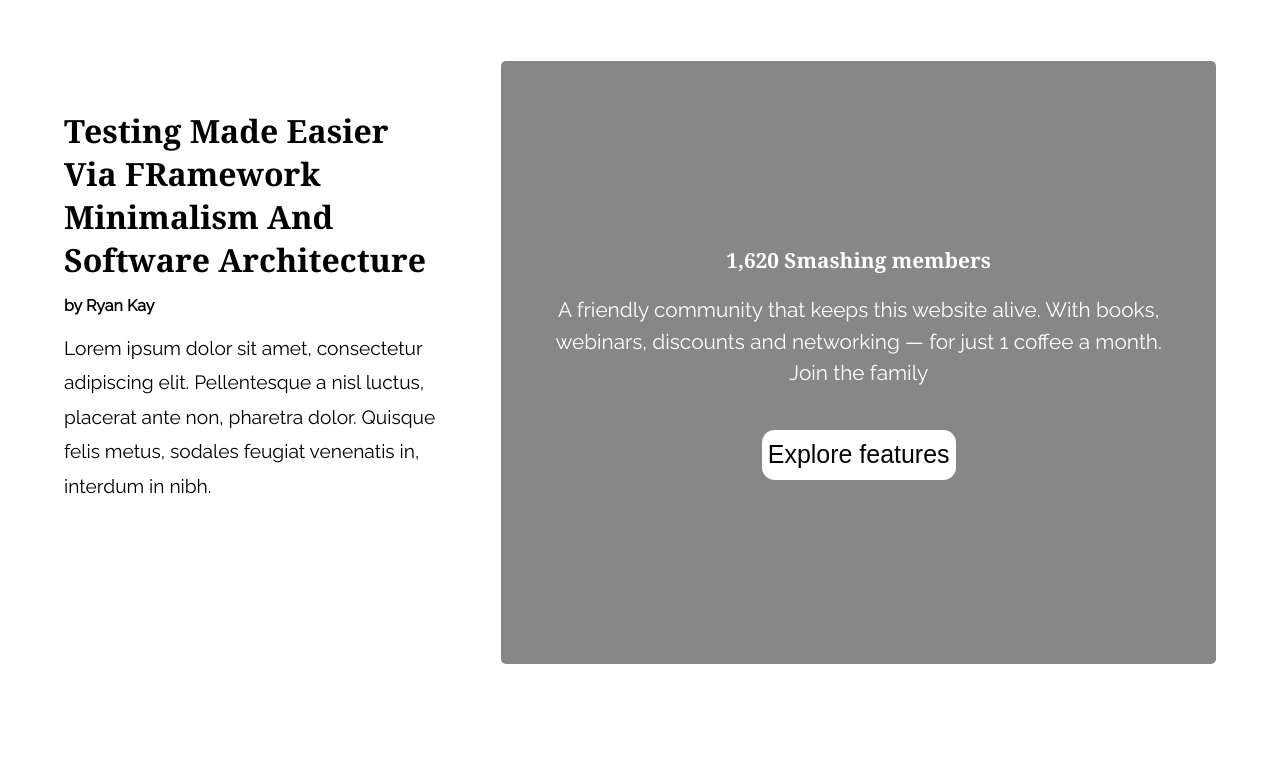
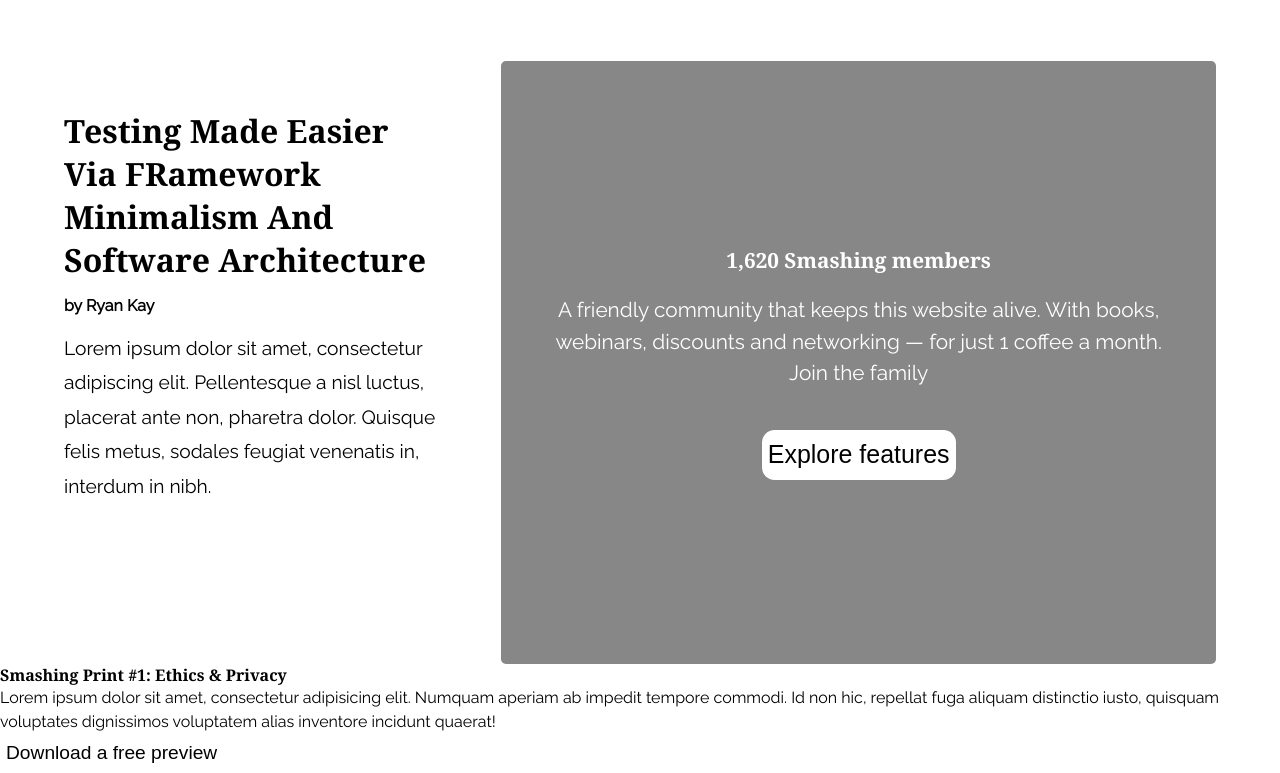
Before and after one commit to adaorachi/smashing-magazine, a plain HTML site: page index.html in a window 1280 px wide. Shown: the part 3208-3981 px from the top of the page. Before the commit the page ends 3872 px from the top, so only its background shows below. Drawn offline with Linux system fonts and the light colour scheme.

Commit message:
added contents to HTML section three

```diff
--- a/css/main.css
+++ b/css/main.css
@@ -193,6 +193,14 @@ p {
   margin: 0 0 4em;
 }
 
+[class*="section"] button {
+  background-color: #fff;
+  height: 2em;
+  border: none;
+  font-size: 1.2em;
+  border-radius: 0.5em;
+}
+
 /* Navigation Bar */
 
 nav.navbar .navbar-nav {
@@ -227,6 +235,8 @@ nav.navbar .navbar-nav {
 }
 
 /* Main */
+
+/* Section-one */
 
 .article-container {
   position: relative;
@@ -296,7 +306,8 @@ nav.navbar .navbar-nav {
   margin-right: 2em;
 }
 
-/* section two */
+/* Section two */
+
 .section-articles .article-grid {
   padding: 3em 0;
 }
@@ -328,14 +339,6 @@ nav.navbar .navbar-nav {
   align-items: center;
 }
 
-[class*="section"] button {
-  background-color: #fff;
-  height: 2em;
-  border: none;
-  font-size: 1.2em;
-  border-radius: 0.5em;
-}
-
 .sponsor-page {
   background-color: #adadad;
   padding: 2em;
--- a/index.html
+++ b/index.html
@@ -264,6 +264,22 @@
             </div>
           </section>
 
+          <section class="section section-three">
+            <div class="smashing-print">
+              <div class="content">
+                <header>
+                <h2>Smashing Print #1: Ethics & Privacy</h2>
+              </header>
+                <div class="content-body">
+                <p>Lorem ipsum dolor sit amet, consectetur adipisicing elit. Numquam aperiam ab impedit tempore commodi. Id non hic, repellat fuga aliquam distinctio iusto, quisquam voluptates dignissimos voluptatem alias inventore incidunt quaerat!</p>
+              </div>
+              <div class="button">
+                <button type="button" name="button">Download a free preview</button>
+              </div>
+            </div>
+            </div>
+          </section>
+
         </main>
       </div>
   </body>
```
